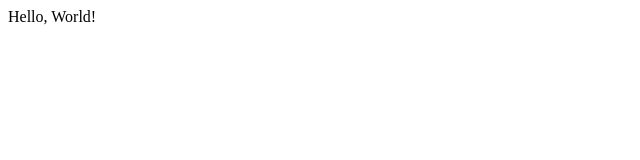
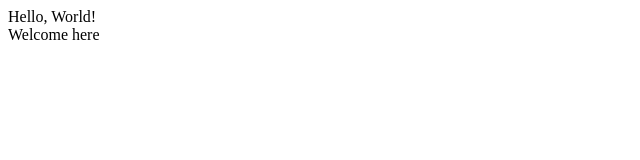
Before and after one commit to adamhm/demo-repo-3, a plain HTML site: page index.html in a window 1280 px wide. Shown: the full height of the page, 0-640 px from the left. Drawn offline with Linux system fonts and the light colour scheme.

Commit message:
Add a new div

```diff
--- a/index.html
+++ b/index.html
@@ -4,5 +4,6 @@
 </head>
 <body>
   <div>Hello, World!</div>
+  <div>Welcome here</div>
 </body>
 </html>
```
